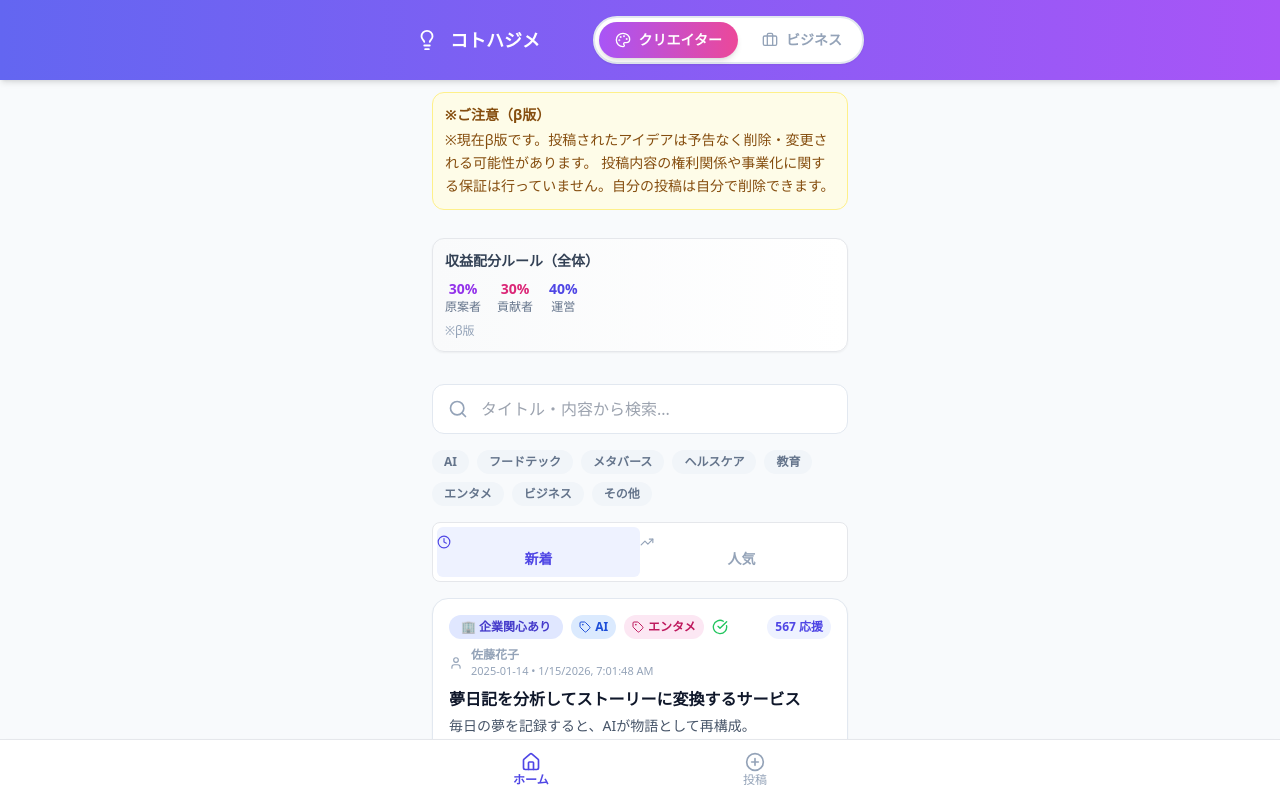
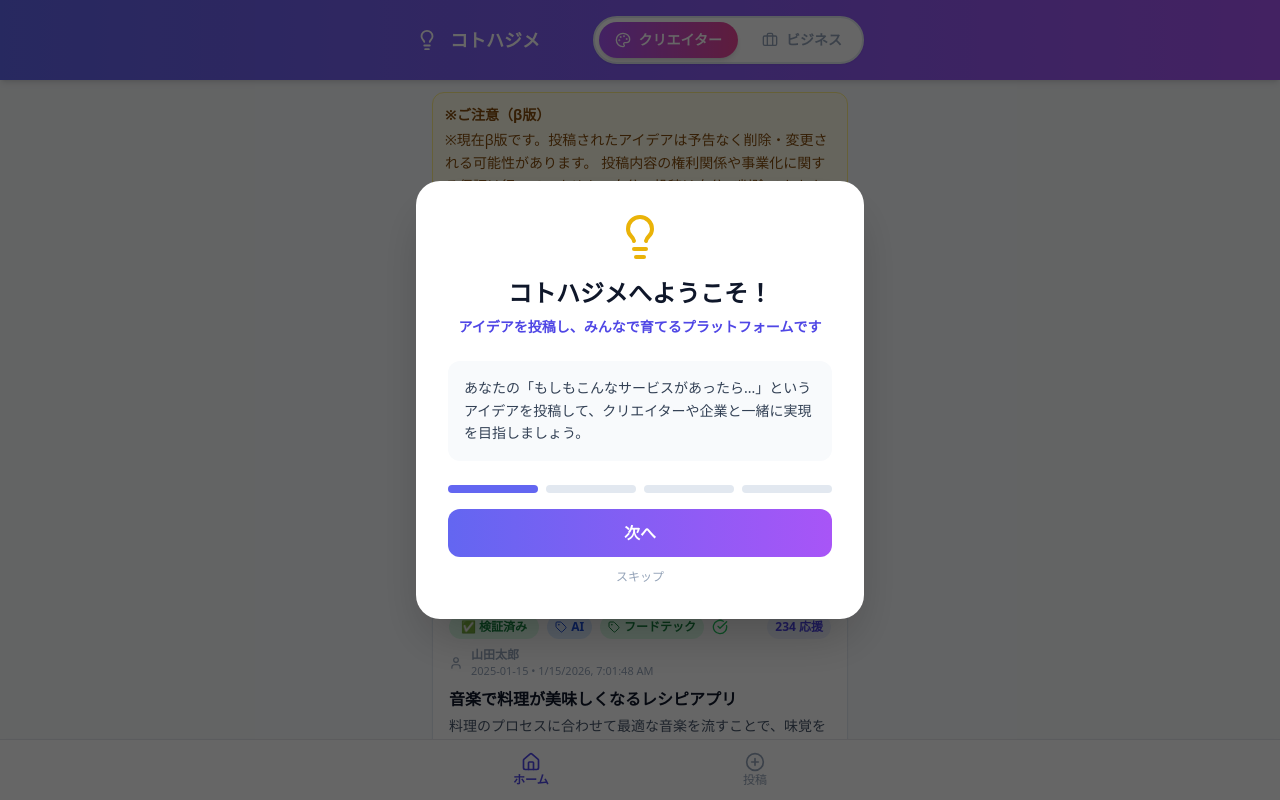
Before and after one commit to Kantakk/koto-hajime, a React (Create React App) app: page / in a window 1280 px wide. Shown: the top 800 px of the page. Built offline with nearby package versions, Linux system fonts and the light colour scheme.

Commit message:
update 2.0

```diff
--- a/src/App.js
+++ b/src/App.js
@@ -13,6 +13,7 @@ import {
   PlusCircle,
   Search,
   Send,
+  Share2,
   Star,
   Tag,
   Trash2,
@@ -31,6 +32,8 @@ const CONTRIBUTION_LIMIT = 300;
 const USER_KEY = "kht-user-v1";
 const STORAGE_KEY = "kotohajime-ideas-v6";
 const MODE_KEY = "kotohajime-mode";
+const DRAFT_KEY = "kotohajime-draft";
+const ONBOARDING_KEY = "kotohajime-onboarding-done";
 
 const GLOBAL_DISTRIBUTION = { creator: 30, contributors: 30, platform: 40 };
 
@@ -104,6 +107,91 @@ const StatusBadge = ({ status }) => {
   };
   const s = statuses[status] || statuses.draft;
   return <span className={`px-3 py-1 rounded-full text-xs font-bold ${s.color}`}>{s.label}</span>;
+};
+
+/* ====== オンボーディングモーダル ====== */
+const OnboardingModal = ({ isOpen, onClose }) => {
+  const [step, setStep] = useState(0);
+
+  const steps = [
+    {
+      title: "コトハジメへようこそ！",
+      description: "アイデアを投稿し、みんなで育てるプラットフォームです",
+      icon: <Lightbulb size={48} className="text-yellow-500" />,
+      content: "あなたの「もしもこんなサービスがあったら...」というアイデアを投稿して、クリエイターや企業と一緒に実現を目指しましょう。"
+    },
+    {
+      title: "2つのモード",
+      description: "クリエイターモードとビジネスモード",
+      icon: <Users size={48} className="text-indigo-500" />,
+      content: "クリエイターモード：アイデアを投稿・応援・貢献\nビジネスモード：検証済みアイデアを探して事業化"
+    },
+    {
+      title: "貢献して成長させる",
+      description: "技術・デザイン・ビジネスの視点から",
+      icon: <MessageSquare size={48} className="text-green-500" />,
+      content: "気になるアイデアに貢献すると、そのアイデアが実現した時の収益配分を受け取れます（原案者30%、貢献者30%、運営40%）"
+    },
+    {
+      title: "さあ、始めましょう！",
+      description: "あなたのアイデアを世界へ",
+      icon: <Star size={48} className="text-pink-500" />,
+      content: "まずはホーム画面でアイデアを見てみましょう。気に入ったら応援ボタンを押してみてください！"
+    }
+  ];
+
+  if (!isOpen) return null;
+
+  const currentStep = steps[step];
+
+  return (
+    <div className="fixed inset-0 bg-black/60 flex items-center justify-center z-50 p-4">
+      <div className="bg-white rounded-3xl max-w-md w-full p-8 shadow-2xl">
+        <div className="flex flex-col items-center text-center mb-6">
+          <div className="mb-4">{currentStep.icon}</div>
+          <h2 className="text-2xl font-black text-slate-900 mb-2">{currentStep.title}</h2>
+          <p className="text-sm text-indigo-600 font-bold">{currentStep.description}</p>
+        </div>
+
+        <div className="bg-slate-50 rounded-xl p-4 mb-6">
+          <p className="text-sm text-slate-700 leading-relaxed whitespace-pre-line">{currentStep.content}</p>
+        </div>
+
+        <div className="flex gap-2 mb-4">
+          {steps.map((_, i) => (
+            <div key={i} className={`flex-1 h-2 rounded-full ${i === step ? "bg-indigo-500" : "bg-slate-200"}`} />
+          ))}
+        </div>
+
+        <div className="flex gap-3">
+          {step > 0 && (
+            <button onClick={() => setStep(step - 1)} className="flex-1 py-3 rounded-xl border-2 border-slate-200 text-slate-600 font-bold hover:bg-slate-50 transition">
+              戻る
+            </button>
+          )}
+          <button
+            onClick={() => {
+              if (step < steps.length - 1) {
+                setStep(step + 1);
+              } else {
+                localStorage.setItem(ONBOARDING_KEY, "true");
+                onClose();
+              }
+            }}
+            className="flex-1 py-3 rounded-xl bg-gradient-to-r from-indigo-500 to-purple-500 text-white font-bold hover:shadow-lg transition active:scale-95"
+          >
+            {step < steps.length - 1 ? "次へ" : "始める"}
+          </button>
+        </div>
+
+        {step === 0 && (
+          <button onClick={() => { localStorage.setItem(ONBOARDING_KEY, "true"); onClose(); }} className="w-full mt-3 text-xs text-slate-400 hover:text-slate-600">
+            スキップ
+          </button>
+        )}
+      </div>
+    </div>
+  );
 };
 
 /* ====== 貢献モーダル ====== */
@@ -194,7 +282,7 @@ const ContributionModal = ({ isOpen, onClose, onSubmit, ideaTitle }) => {
   );
 };
 
-/* ====== 成長の記録（既存） ====== */
+/* ====== 成長の記録 ====== */
 const GrowthRecordSection = ({ contributions }) => {
   const [expandedTypes, setExpandedTypes] = useState({});
 
@@ -264,8 +352,8 @@ const GrowthRecordSection = ({ contributions }) => {
   );
 };
 
-/* ====== IdeaCard（カテゴリを複数表示するように改修） ====== */
-const IdeaCard = ({ idea, currentUser, onLike, onFavorite, onDelete, onContribute, mode }) => {
+/* ====== IdeaCard ====== */
+const IdeaCard = ({ idea, currentUser, onLike, onFavorite, onDelete, onContribute, onShare, mode }) => {
   const [expanded, setExpanded] = useState(false);
   const [showContributions, setShowContributions] = useState(false);
   const isLong = (idea.content || "").length > PREVIEW_LIMIT;
@@ -279,7 +367,6 @@ const IdeaCard = ({ idea, currentUser, onLike, onFavorite, onDelete, onContribut
       <div className="flex justify-between items-start mb-2">
         <div className="flex items-center gap-2 flex-wrap">
           <StatusBadge status={idea.status} />
-          {/* 複数カテゴリをすべて表示する */}
           {Array.isArray(idea.categories) && idea.categories.length > 0 ? (
             <div className="flex items-center gap-2 flex-wrap">
               {idea.categories.map((catId) => (
@@ -338,7 +425,7 @@ const IdeaCard = ({ idea, currentUser, onLike, onFavorite, onDelete, onContribut
         </div>
       )}
 
-      <div className="flex gap-2">
+      <div className="flex gap-2 mb-3">
         {mode === "creator" ? (
           <>
             <button
@@ -370,6 +457,13 @@ const IdeaCard = ({ idea, currentUser, onLike, onFavorite, onDelete, onContribut
             </button>
           </>
         )}
+        <button
+          onClick={() => onShare(idea)}
+          className="py-2 px-4 rounded-xl border border-slate-200 bg-white text-slate-600 text-sm font-bold flex items-center justify-center gap-2 hover:bg-slate-50 transition-all active:scale-95"
+          title="シェア"
+        >
+          <Share2 size={16} />
+        </button>
       </div>
 
       <div className="mt-3 flex items-center justify-between">
@@ -447,8 +541,9 @@ const App = () => {
   const [searchQuery, setSearchQuery] = useState("");
   const [filterCategories, setFilterCategories] = useState([]);
   const [contributionModal, setContributionModal] = useState({ isOpen: false, idea: null });
+  const [showOnboarding, setShowOnboarding] = useState(false);
 
-  /* ユーザー初期化 */
+  /* ユーザー初期化 & オンボーディング */
   useEffect(() => {
     let u = localStorage.getItem(USER_KEY);
     if (!u) {
@@ -459,6 +554,12 @@ const App = () => {
     } else {
       setCurrentUser(JSON.parse(u));
     }
+
+    // オンボーディングチェック
+    const onboardingDone = localStorage.getItem(ONBOARDING_KEY);
+    if (!onboardingDone) {
+      setShowOnboarding(true);
+    }
   }, []);
 
   /* データロード（サンプル込み） */
@@ -467,7 +568,7 @@ const App = () => {
     const savedMode = localStorage.getItem(MODE_KEY);
 
     if (savedIdeas) {
-      setIdeas(JSON.parse(savedIdeas));
+          setIdeas(JSON.parse(savedIdeas));
     } else {
       const sampleIdeas = [
         {
@@ -513,6 +614,20 @@ const App = () => {
     }
 
     if (savedMode) setMode(savedMode);
+
+    // Draft復元（投稿フォームの下書き）
+    try {
+      const draftRaw = localStorage.getItem(DRAFT_KEY);
+      if (draftRaw) {
+        const draft = JSON.parse(draftRaw);
+        if (draft.title) setTitle(draft.title);
+        if (draft.content) setContent(draft.content);
+        if (Array.isArray(draft.categories)) setSelectedCategories(draft.categories);
+      }
+    } catch (e) {
+      // ignore parse errors
+      console.warn("draft load failed", e);
+    }
   }, []);
 
   /* モード変更時の安全処理 */
@@ -523,12 +638,27 @@ const App = () => {
     }
   }, [mode, activeTab]);
 
+  /* 下書き自動保存 */
+  useEffect(() => {
+    const draft = { title, content, categories: selectedCategories };
+    try {
+      localStorage.setItem(DRAFT_KEY, JSON.stringify(draft));
+    } catch (e) {
+      console.warn("draft save failed", e);
+    }
+  }, [title, content, selectedCategories]);
+
+  /* 保存ユーティリティ */
   const saveIdeas = (data) => {
     setIdeas(data);
-    localStorage.setItem(STORAGE_KEY, JSON.stringify(data));
+    try {
+      localStorage.setItem(STORAGE_KEY, JSON.stringify(data));
+    } catch (e) {
+      console.warn("saveIdeas failed", e);
+    }
   };
 
-  /* 投稿 */
+  /* 投稿 (下書き消去含む) */
   const handleSubmit = (e) => {
     e.preventDefault();
     if (!title.trim() || !content.trim()) return;
@@ -552,13 +682,16 @@ const App = () => {
     };
 
     saveIdeas([newIdea, ...ideas]);
+    // 下書きを消す
+    try { localStorage.removeItem(DRAFT_KEY); } catch (e) { /* ignore */ }
+
     setTitle("");
     setContent("");
     setSelectedCategories([]);
     setActiveTab("home");
   };
 
-  /* いいね (最大3回) */
+  /* いいね（1ユーザーあたり1投稿につき最大3回） */
   const handleLike = (id) => {
     const user = currentUser || JSON.parse(localStorage.getItem(USER_KEY));
     if (!user) return;
@@ -574,28 +707,30 @@ const App = () => {
     saveIdeas(next);
   };
 
-  /* お気に入りトグル */
+  /* お気に入りトグル（ローカル体験） */
   const handleFavorite = (id) => {
     saveIdeas(ideas.map((i) => (i.id === id ? { ...i, favorited: !i.favorited } : i)));
   };
 
-  /* 投稿削除（自分のみ） */
+  /* 削除（自分のみ可能） */
   const handleDelete = (id) => {
     const user = currentUser || JSON.parse(localStorage.getItem(USER_KEY));
     const target = ideas.find((i) => i.id === id);
     if (!target) return;
     if (target.authorId && user && target.authorId === user.id) {
+      if (!window.confirm("本当にこの投稿を削除しますか？")) return;
       saveIdeas(ideas.filter((i) => i.id !== id));
     } else {
       alert("この投稿はあなたの投稿ではないため削除できません。");
     }
   };
 
-  /* 貢献モーダル */
+  /* 貢献モーダルを開く */
   const handleContribute = (idea) => {
     setContributionModal({ isOpen: true, idea });
   };
 
+  /* 貢献送信 */
   const handleContributionSubmit = ({ type, content: contributionContent }) => {
     const user = currentUser || JSON.parse(localStorage.getItem(USER_KEY));
     const newContribution = {
@@ -608,23 +743,50 @@ const App = () => {
 
     saveIdeas(
       ideas.map((i) =>
-        i.id === contributionModal.idea.id ? { ...i, contributions: [...(i.contributions || []), newContribution], status: "open" } : i
+        i.id === contributionModal.idea.id
+          ? { ...i, contributions: [...(i.contributions || []), newContribution], status: "open" }
+          : i
       )
     );
     setContributionModal({ isOpen: false, idea: null });
   };
 
-  /* カテゴリ選択（投稿側） */
+  /* カテゴリ選択（投稿フォーム） */
   const toggleCategorySelect = (catId) => {
     setSelectedCategories((prev) => (prev.includes(catId) ? prev.filter((c) => c !== catId) : [...prev, catId]));
   };
 
-  /* カテゴリフィルター（一覧） */
+  /* カテゴリフィルタ（一覧） */
   const toggleCategoryFilter = (catId) => {
     setFilterCategories((prev) => (prev.includes(catId) ? prev.filter((c) => c !== catId) : [...prev, catId]));
   };
 
-  /* フィルタリング順序： mode -> favorites tab -> search -> category filter -> sort */
+  /* シェア機能（安全に window を参照） */
+  const handleShare = (idea) => {
+    try {
+      const text = `「${idea.title}」\n\n${truncateText(idea.content || "", 120)}\n\n#コトハジメ`;
+      let shareUrl = "";
+      if (typeof window !== "undefined") {
+        // できれば特定アイデアへリンクを作る（hash付き）
+        shareUrl = `${window.location.origin}${window.location.pathname}?idea=${idea.id}#${idea.hash || ""}`;
+      }
+
+      if (navigator.share) {
+        navigator.share({ title: idea.title, text, url: shareUrl }).catch(() => {
+          // ignore
+        });
+      } else {
+        // fallback: open Twitter intent
+        const tweet = `${text}\n${shareUrl}`;
+        const twitter = `https://twitter.com/intent/tweet?text=${encodeURIComponent(tweet)}`;
+        window.open(twitter, "_blank", "noopener");
+      }
+    } catch (e) {
+      console.warn("share failed", e);
+    }
+  };
+
+  /* フィルタリング & 並び替え */
   let filteredIdeas = mode === "business" ? ideas.filter((i) => i.verified === true) : ideas;
 
   if (activeTab === "favorites" && mode === "business") {
@@ -633,15 +795,26 @@ const App = () => {
 
   if (searchQuery.trim()) {
     const q = searchQuery.toLowerCase();
-    filteredIdeas = filteredIdeas.filter((i) => (i.title || "").toLowerCase().includes(q) || (i.content || "").toLowerCase().includes(q));
+    filteredIdeas = filteredIdeas.filter(
+      (i) => (i.title || "").toLowerCase().includes(q) || (i.content || "").toLowerCase().includes(q)
+    );
   }
 
   if (filterCategories.length > 0) {
-    filteredIdeas = filteredIdeas.filter((i) => i.categories?.some((c) => filterCategories.includes(c)));
+    filteredIdeas = filteredIdeas.filter((i) => Array.isArray(i.categories) && i.categories.some((c) => filterCategories.includes(c)));
   }
 
-  const sortedIdeas = [...filteredIdeas].sort((a, b) => (sortMode === "popular" ? (b.likes?.count ?? 0) - (a.likes?.count ?? 0) : b.id - a.id));
+  const sortedIdeas = [...filteredIdeas].sort((a, b) =>
+    sortMode === "popular" ? (b.likes?.count ?? 0) - (a.likes?.count ?? 0) : (new Date(b.createdAt) - new Date(a.createdAt))
+  );
 
+  /* オンボーディング閉じる */
+  const closeOnboarding = () => {
+    try { localStorage.setItem(ONBOARDING_KEY, "true"); } catch (e) {}
+    setShowOnboarding(false);
+  };
+
+  /* レンダリング */
   return (
     <div className="min-h-screen bg-slate-50 pb-36 font-sans">
       <header className="sticky top-0 z-10 bg-gradient-to-r from-indigo-500 to-purple-500 text-white p-4 shadow-md">
@@ -654,10 +827,13 @@ const App = () => {
         </div>
       </header>
 
-      {/* 安心文言を目立たせて固定 */}
+      {/* 安心文言を常時表示 */}
       <AssuranceBanner />
 
       <DistributionInfo />
+
+      {/* オンボーディング */}
+      <OnboardingModal isOpen={showOnboarding} onClose={closeOnboarding} />
 
       {mode === "business" && (
         <div className="max-w-md mx-auto p-4">
@@ -687,17 +863,27 @@ const App = () => {
 
             <div className="flex flex-wrap gap-2">
               {CATEGORIES.map((cat) => (
-                <button key={cat.id} onClick={() => toggleCategoryFilter(cat.id)} className={`px-3 py-1 rounded-full text-xs font-bold transition ${filterCategories.includes(cat.id) ? cat.color : "bg-slate-100 text-slate-500 hover:bg-slate-200"}`}>
+                <button
+                  key={cat.id}
+                  onClick={() => toggleCategoryFilter(cat.id)}
+                  className={`px-3 py-1 rounded-full text-xs font-bold transition ${filterCategories.includes(cat.id) ? cat.color : "bg-slate-100 text-slate-500 hover:bg-slate-200"}`}
+                >
                   {cat.label}
                 </button>
               ))}
             </div>
 
             <div className="flex bg-white rounded-lg p-1 border">
-              <button onClick={() => setSortMode("new")} className={`flex-1 py-2 rounded-md text-sm font-bold transition ${sortMode === "new" ? "bg-indigo-50 text-indigo-600" : "text-slate-400"}`}>
+              <button
+                onClick={() => setSortMode("new")}
+                className={`flex-1 py-2 rounded-md text-sm font-bold transition ${sortMode === "new" ? "bg-indigo-50 text-indigo-600" : "text-slate-400"}`}
+              >
                 <Clock size={14} /> 新着
               </button>
-              <button onClick={() => setSortMode("popular")} className={`flex-1 py-2 rounded-md text-sm font-bold transition ${sortMode === "popular" ? "bg-indigo-50 text-indigo-600" : "text-slate-400"}`}>
+              <button
+                onClick={() => setSortMode("popular")}
+                className={`flex-1 py-2 rounded-md text-sm font-bold transition ${sortMode === "popular" ? "bg-indigo-50 text-indigo-600" : "text-slate-400"}`}
+              >
                 <TrendingUp size={14} /> 人気
               </button>
             </div>
@@ -706,7 +892,17 @@ const App = () => {
               <div className="text-center py-12 text-slate-400">該当するアイデアがありません</div>
             ) : (
               sortedIdeas.map((idea) => (
-                <IdeaCard key={idea.id} idea={idea} currentUser={currentUser} onLike={handleLike} onFavorite={handleFavorite} onDelete={handleDelete} onContribute={handleContribute} mode={mode} />
+                <IdeaCard
+                  key={idea.id}
+                  idea={idea}
+                  currentUser={currentUser}
+                  onLike={handleLike}
+                  onFavorite={handleFavorite}
+                  onDelete={handleDelete}
+                  onContribute={handleContribute}
+                  onShare={handleShare}
+                  mode={mode}
+                />
               ))
             )}
           </>
@@ -717,21 +913,39 @@ const App = () => {
             <form onSubmit={handleSubmit} className="space-y-6">
               <div>
                 <label className="text-xs font-bold text-slate-400">タイトル</label>
-                <input value={title} maxLength={TITLE_LIMIT} onChange={(e) => setTitle(e.target.value)} className="w-full mt-1 p-3 rounded-xl bg-slate-50 outline-none focus:ring-2 focus:ring-indigo-400" placeholder="あなたの「もしも」を一言で..." />
+                <input
+                  value={title}
+                  maxLength={TITLE_LIMIT}
+                  onChange={(e) => setTitle(e.target.value)}
+                  className="w-full mt-1 p-3 rounded-xl bg-slate-50 outline-none focus:ring-2 focus:ring-indigo-400"
+                  placeholder="あなたの「もしも」を一言で..."
+                />
                 <p className="text-right text-xs text-slate-400">{title.length}/{TITLE_LIMIT}</p>
               </div>
 
               <div>
                 <label className="text-xs font-bold text-slate-400">内容</label>
-                <textarea rows={5} value={content} maxLength={CONTENT_LIMIT} onChange={(e) => setContent(e.target.value)} className="w-full mt-1 p-3 rounded-xl bg-slate-50 outline-none focus:ring-2 focus:ring-indigo-400" placeholder="詳しく教えてください..." />
+                <textarea
+                  rows={5}
+                  value={content}
+                  maxLength={CONTENT_LIMIT}
+                  onChange={(e) => setContent(e.target.value)}
+                  className="w-full mt-1 p-3 rounded-xl bg-slate-50 outline-none focus:ring-2 focus:ring-indigo-400"
+                  placeholder="詳しく教えてください..."
+                />
                 <p className="text-right text-xs text-slate-400">{content.length}/{CONTENT_LIMIT}</p>
               </div>
 
               <div>
                 <label className="text-xs font-bold text-slate-400 mb-2 block">カテゴリー（複数選択可）</label>
                 <div className="flex flex-wrap gap-2">
-                  {CATEGORIES.map((cat) => (
-                    <button key={cat.id} type="button" onClick={() => toggleCategorySelect(cat.id)} className={`px-3 py-1 rounded-full text-xs font-bold transition ${selectedCategories.includes(cat.id) ? cat.color : "bg-slate-100 text-slate-500 hover:bg-slate-200"}`}>
+                  {CATEGORIES.map(cat => (
+                    <button
+                      type="button"
+                      key={cat.id}
+                      onClick={() => toggleCategorySelect(cat.id)}
+                      className={`px-3 py-1 rounded-full text-xs font-bold transition ${selectedCategories.includes(cat.id) ? cat.color : "bg-slate-100 text-slate-500 hover:bg-slate-200"}`}
+                    >
                       {cat.label}
                     </button>
                   ))}
@@ -756,9 +970,20 @@ const App = () => {
                 </div>
               </div>
 
-              <button type="submit" className="w-full bg-gradient-to-r from-indigo-500 to-purple-500 text-white py-3 rounded-2xl font-bold flex items-center justify-center gap-2 shadow-md active:scale-95 transition-transform">
-                <Send size={18} /> アイデアを公開する
-              </button>
+              <div className="flex gap-2">
+                <button type="submit" className="flex-1 bg-gradient-to-r from-indigo-500 to-purple-500 text-white py-3 rounded-2xl font-bold flex items-center justify-center gap-2 shadow-md active:scale-95 transition-transform">
+                  <Send size={18} /> アイデアを公開する
+                </button>
+                <button type="button" onClick={() => {
+                  // 下書き捨て
+                  if (confirm("下書きを破棄しますか？")) {
+                    setTitle(""); setContent(""); setSelectedCategories([]);
+                    try { localStorage.removeItem(DRAFT_KEY); } catch (e) {}
+                  }
+                }} className="py-3 px-4 rounded-2xl border text-slate-600 font-bold">
+                  下書きを破棄
+                </button>
+              </div>
             </form>
           </div>
         ) : (
@@ -767,9 +992,14 @@ const App = () => {
       </main>
 
       {/* Contribution Modal */}
-      <ContributionModal isOpen={contributionModal.isOpen} ideaTitle={contributionModal.idea?.title} onClose={() => setContributionModal({ isOpen: false, idea: null })} onSubmit={handleContributionSubmit} />
+      <ContributionModal
+        isOpen={contributionModal.isOpen}
+        ideaTitle={contributionModal.idea?.title}
+        onClose={() => setContributionModal({ isOpen: false, idea: null })}
+        onSubmit={handleContributionSubmit}
+      />
 
-      {/* フッターナビ */}
+      {/* Footer nav */}
       <footer className="fixed bottom-0 left-0 right-0 bg-white border-t shadow-md">
         <div className="max-w-md mx-auto flex justify-around py-3">
           <button onClick={() => setActiveTab("home")} className={`flex flex-col items-center text-xs ${activeTab === "home" ? "text-indigo-600 font-bold" : "text-slate-400"}`}>
```
